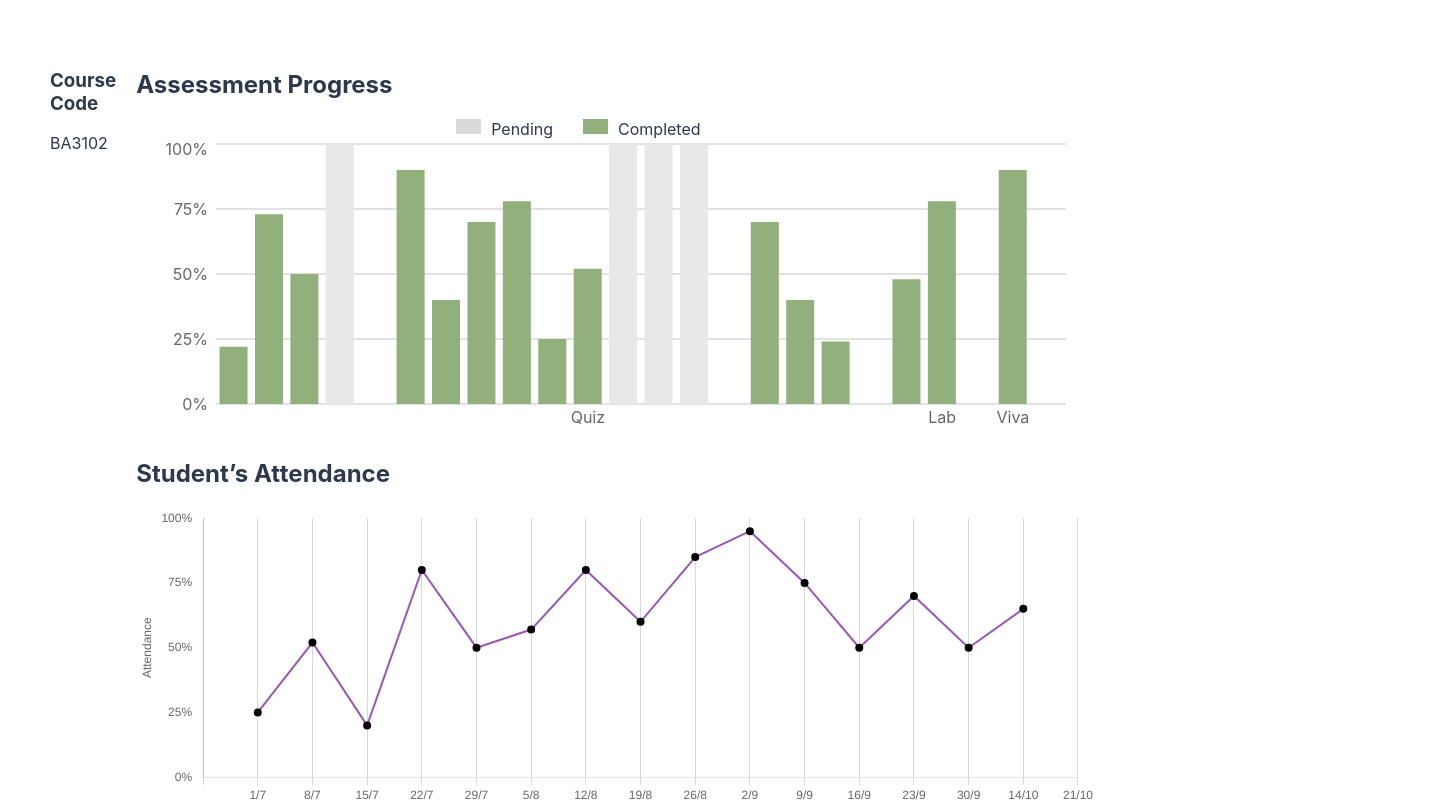
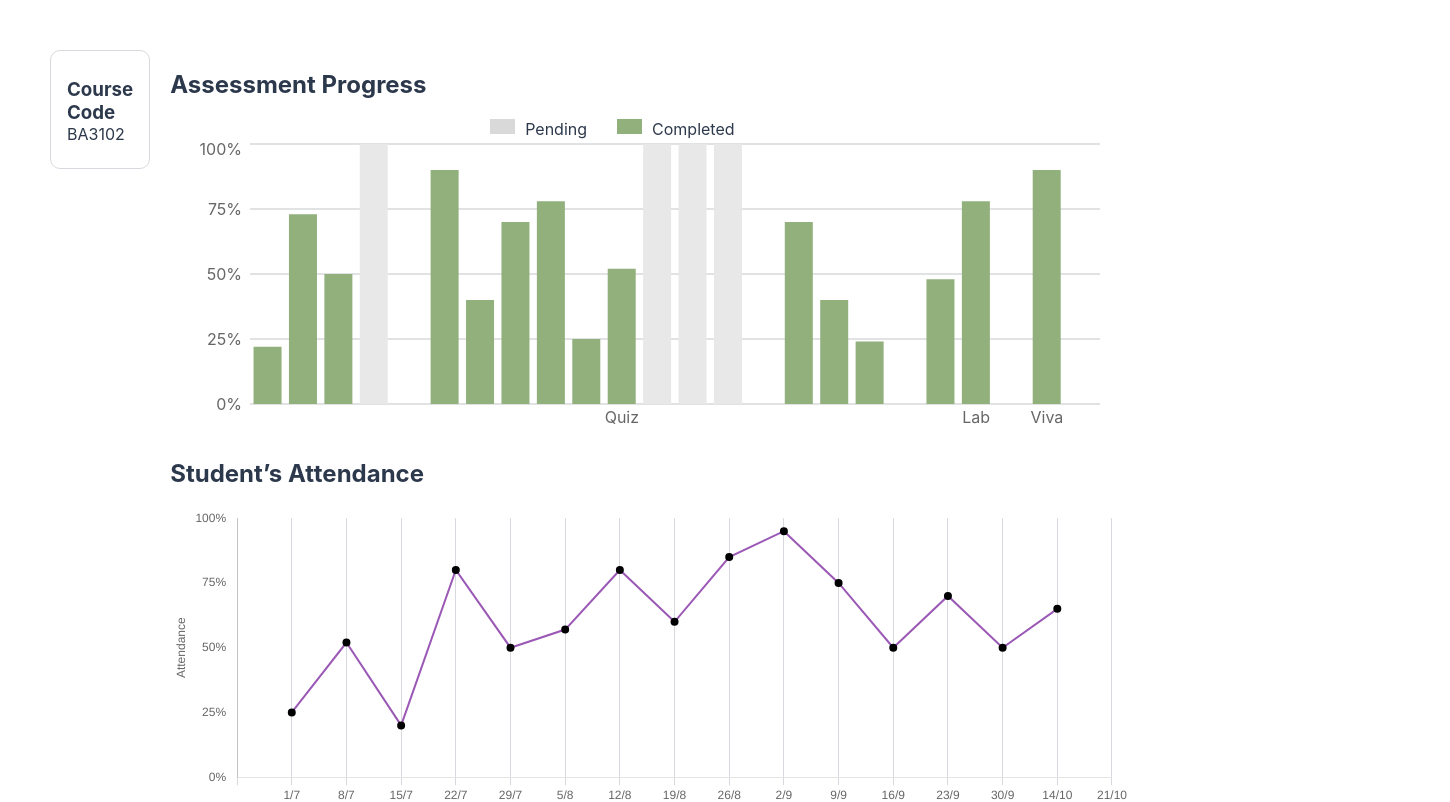
Before and after one commit to saran303/SaranDashboard, a React (Create React App) app in the folder dashboard/: page / in a window 1280 px wide. Shown: the top 802 px of the page, 1450 px wide, since content can reach past the window. Built offline with nearby package versions, Linux system fonts and the light colour scheme.

Commit message:
Chnages done

```diff
--- a/dashboard/src/Components/Card/Card.js
+++ b/dashboard/src/Components/Card/Card.js
@@ -1,9 +1,10 @@
-import React from 'react'
+import React from 'react';
+import styles from './Card.module.css'
 
 const Card = () => {
   return (
-    <div>
-      <div>
+    <div className={styles.card}>
+      <div className={styles.courseWrapper}>
         <div>
           <h3>Course Code</h3>
           <p>BA3102</p>
```
